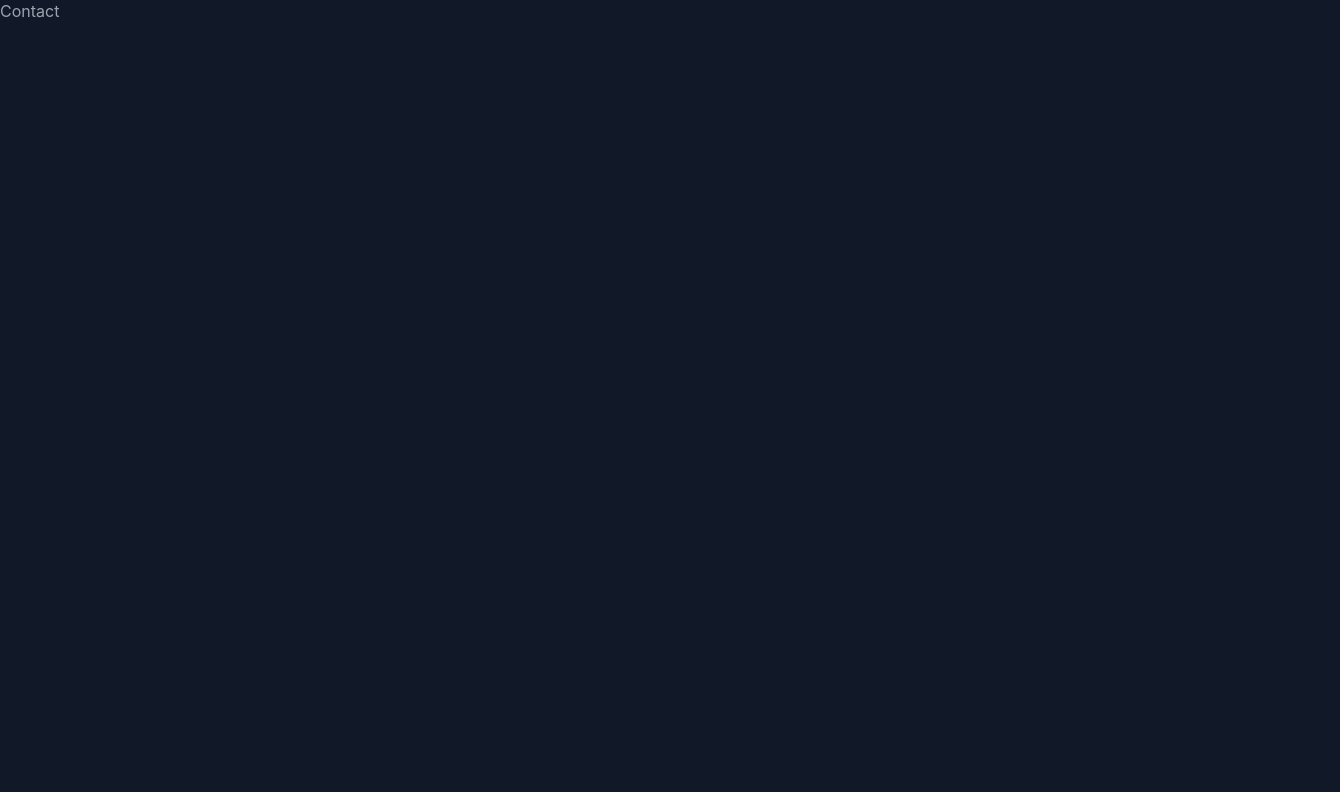
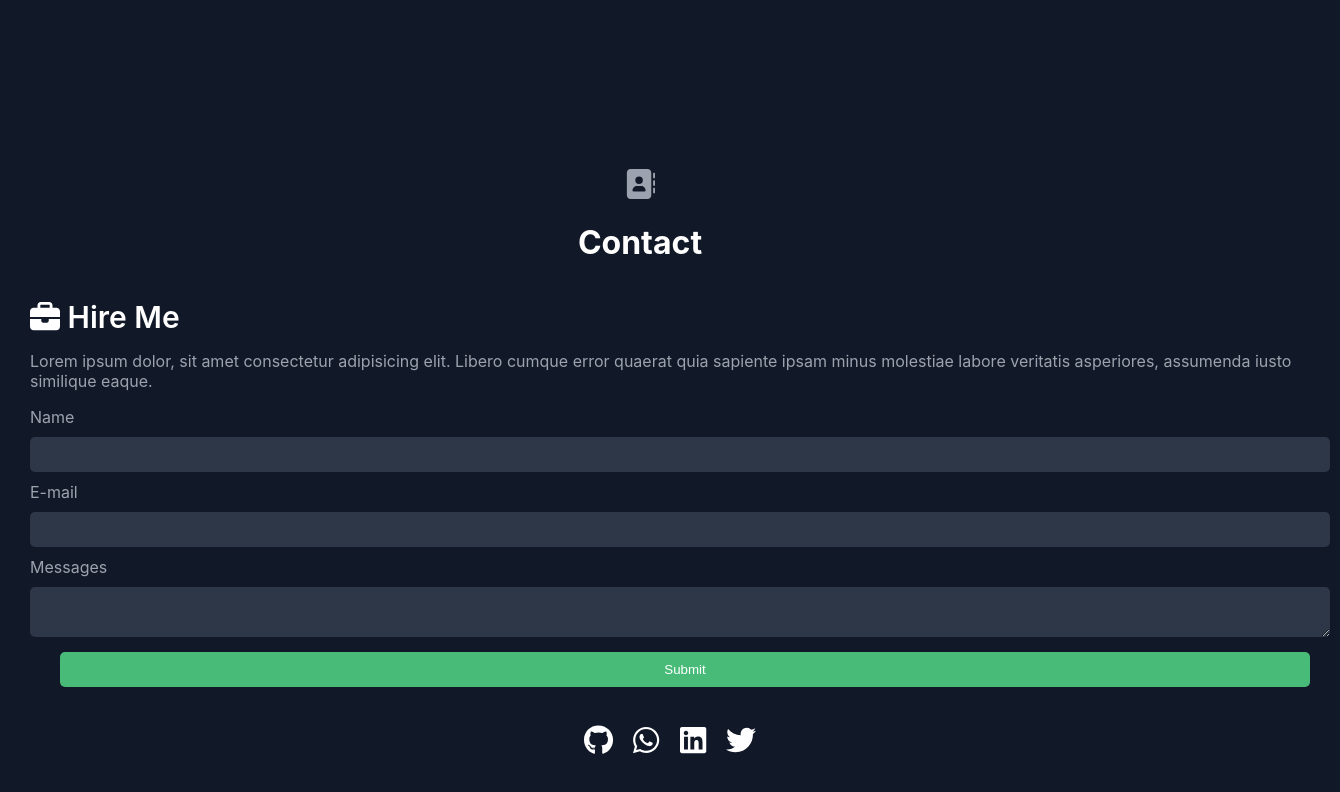
Before and after one commit to Phickayor/Portfolio, a React (Create React App) app: page / in a window 1280 px wide. Shown: the part 1922-2714 px from the top of the page, 1340 px wide, since content can reach past the window. Before the commit the page ends 1943 px from the top, so only its background shows below. Built offline with nearby package versions, Linux system fonts and the light colour scheme.

Commit message:
Contact component Form and social links

```diff
--- a/src/components/Contact.js
+++ b/src/components/Contact.js
@@ -1,5 +1,53 @@
 import React from "react";
+import { FontAwesomeIcon } from "@fortawesome/react-fontawesome";
+import { faBriefcase, faContactBook } from "@fortawesome/free-solid-svg-icons";
+import {
+  faGithub,
+  faLinkedin,
+  faTwitter,
+  faWhatsapp
+} from "@fortawesome/free-brands-svg-icons";
+export default function Contact() {
+  const code = <FontAwesomeIcon icon={faBriefcase} />;
+  const contact = <FontAwesomeIcon icon={faContactBook} />;
+  return (
+    <div id="contact">
+      <div className="head">
+        <div className="icon">{contact}</div>
+        <h1>Contact</h1>
+      </div>
+      <div className="form">
+        <div className="icon hireHead">{code} Hire Me</div>
+        <p>
+          Lorem ipsum dolor, sit amet consectetur adipisicing elit. Libero
+          cumque error quaerat quia sapiente ipsam minus molestiae labore
+          veritatis asperiores, assumenda iusto similique eaque.
+        </p>
 
-export default function Contact() {
-  return <div>Contact</div>;
+        <label>Name</label>
+        <input type="text" />
+        <label>E-mail</label>
+        <input type="text" />
+        <label>Messages</label>
+        <textarea></textarea>
+        <div className="hireBtn">
+          <button>Submit</button>
+        </div>
+        <div class="contactIcons">
+          <a href="qq">
+            <FontAwesomeIcon icon={faGithub} />
+          </a>
+          <a href="qq">
+            <FontAwesomeIcon icon={faWhatsapp} />
+          </a>
+          <a href="qq">
+            <FontAwesomeIcon icon={faLinkedin} />
+          </a>
+          <a href="qq">
+            <FontAwesomeIcon icon={faTwitter} />
+          </a>
+        </div>
+      </div>
+    </div>
+  );
 }
--- a/src/components/style.css
+++ b/src/components/style.css
@@ -135,18 +135,21 @@ h2 {
   flex-wrap: wrap;
 }
 .projectContainer {
+  display: flex;
   width: 500px;
   height: 300px;
   margin: 20px;
 }
 .projectImage {
   object-fit: cover;
+  object-position: center;
   width: 500px;
   height: 300px;
   position: absolute;
 }
 .projectText {
   text-align: center;
+  padding: 15px;
   position: relative;
   width: 500px;
   height: 300px;
@@ -184,6 +187,58 @@ a {
 }
 a {
   color: #48bb78;
+}
+#contact {
+  padding-top: 150px;
+}
+.form {
+  padding: 30px;
+  padding-top: 0;
+  width: 100%;
+}
+.hireHead {
+  color: white;
+  font-weight: 600;
+}
+input,
+textarea {
+  width: 100%;
+  display: block;
+  background-color: #2d3748;
+  color: white;
+  padding: 10px;
+  margin-bottom: 10px;
+  border-radius: 5px;
+  border: none;
+}
+label {
+  display: block;
+  padding-bottom: 10px;
+}
+.hireBtn {
+  display: flex;
+  justify-content: center;
+}
+button {
+  margin-top: 5px;
+  margin-left: 30px;
+  padding: 10px;
+  width: 100%;
+  background-color: #48bb78;
+  color: white;
+  border-radius: 5px;
+  border: none;
+}
+.contactIcons {
+  margin-top: 25px;
+  display: flex;
+  justify-content: center;
+}
+.contactIcons a {
+  color: white;
+  display: inline-block;
+  padding: 10px;
+  font-size: 30px;
 }
 @media screen and (max-width: 1143px) {
   .navBar {
```
